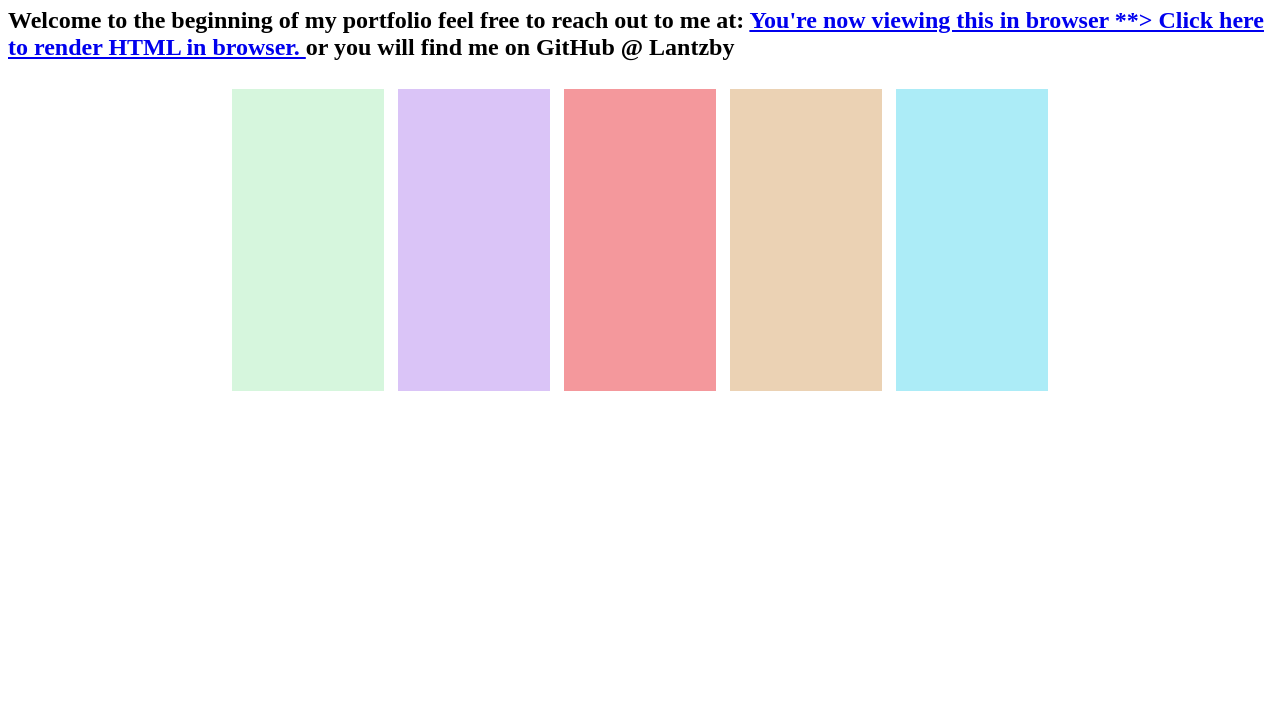
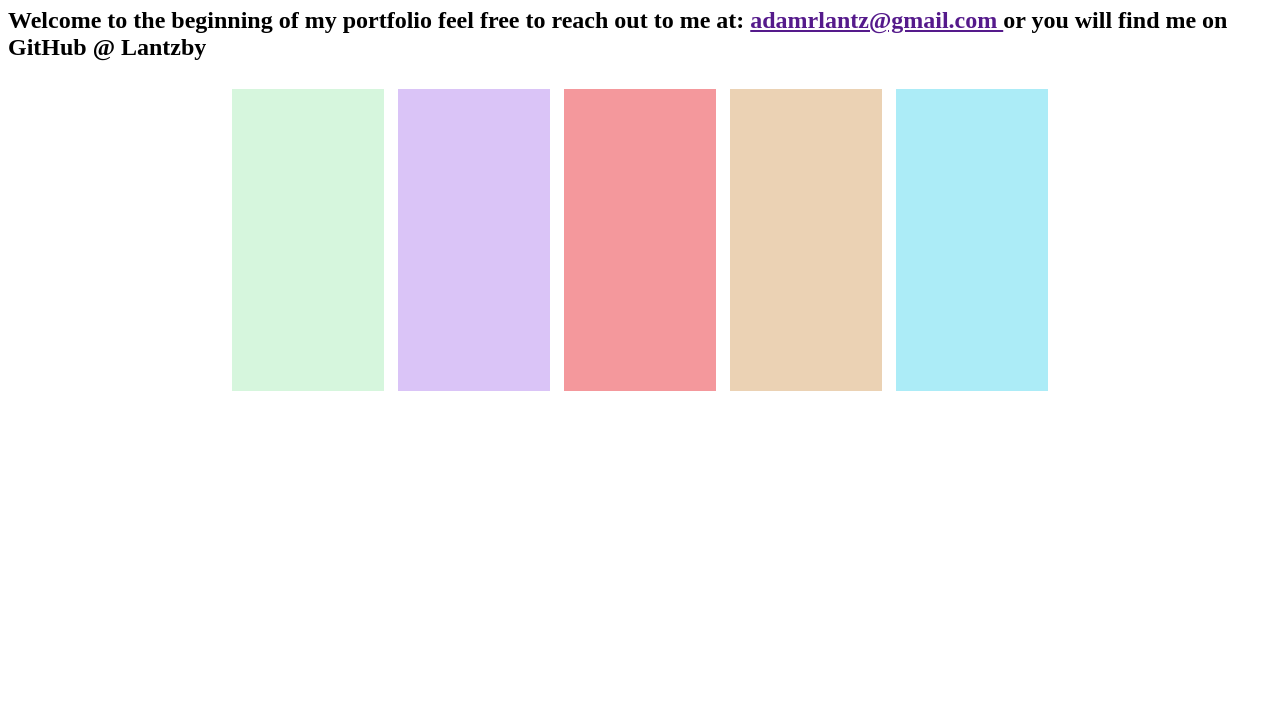
Before and after one commit to lantzby/adamlantz.dev, a plain HTML site: page index.html in a window 1280 px wide. Shown: the part 73-800 px from the top of the page. Drawn offline with nearby package versions, Linux system fonts and the light colour scheme.

Commit message:
Update index.html

```diff
--- a/index.html
+++ b/index.html
@@ -12,7 +12,7 @@
     <h1 class="text-monospace">Adam's Playground</h1>
     <h2>Welcome to the beginning of my portfolio feel free to reach out to me at:
          <body>
-            <a href= **<html><body> You're now viewing this in browser </body></html>**>  Click here to render HTML in browser. </a>
+            <a href=""><body>adamrlantz@gmail.com </body></a>
          </body>
        or you will find me on GitHub @ Lantzby </h2>
   </head>
@@ -37,3 +37,4 @@
     <script src="https://cdn.jsdelivr.net/npm/popper.js@1.16.0/dist/umd/popper.min.js" integrity="sha384-Q6E9RHvbIyZFJoft+2mJbHaEWldlvI9IOYy5n3zV9zzTtmI3UksdQRVvoxMfooAo" crossorigin="anonymous"></script>
     <script src="https://stackpath.bootstrapcdn.com/bootstrap/4.4.1/js/bootstrap.min.js" integrity="sha384-wfSDF2E50Y2D1uUdj0O3uMBJnjuUD4Ih7YwaYd1iqfktj0Uod8GCExl3Og8ifwB6" crossorigin="anonymous"></script>
   </body>
+</html>
```
